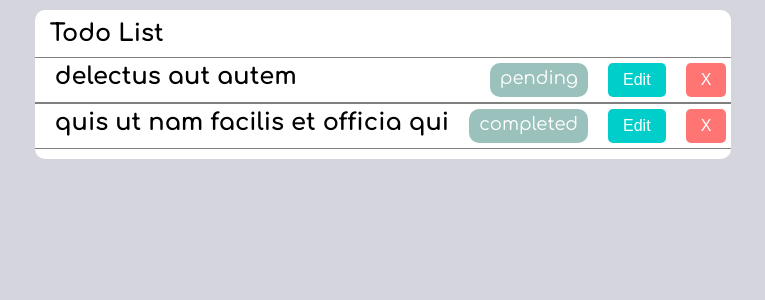
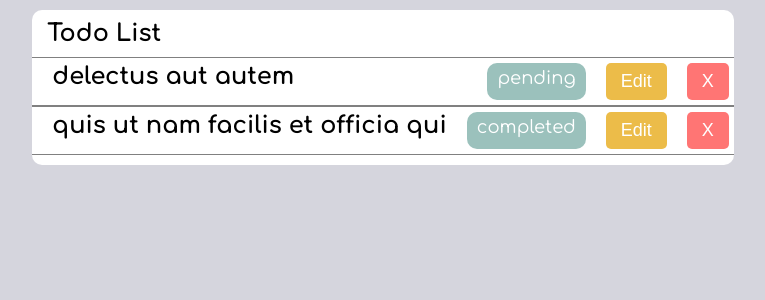
Before and after one commit to kiricle/space-spectum-test, a React app: page / in a window 1280 px wide. Shown: the top 300 px of the page, without its empty margins (257-1022 px from the left). Built offline with nearby package versions, Linux system fonts and the light colour scheme; the HTML template or start-up script is replaced by a standard one.

Commit message:
feat(ui): add secondary appearance on button

```diff
--- a/src/components/TodoList/TodoList.tsx
+++ b/src/components/TodoList/TodoList.tsx
@@ -29,7 +29,7 @@ const TodoList = () => {
                     >
                         <h3 className={styles.title}>{title}</h3>
                         <Badge>{completed ? 'completed' : 'pending'}</Badge>
-                        <Button appearance='primary'>Edit</Button>
+                        <Button appearance='secondary'>Edit</Button>
                         <Button appearance='danger'>X</Button>
                     </li>
                 ))}
--- a/src/ui/Button/Button.module.scss
+++ b/src/ui/Button/Button.module.scss
@@ -2,15 +2,14 @@
     padding: 8px 15px;
     border: none;
     border-radius: 5px;
-    font-size: 16px;
+    font-size: 18px;
     cursor: pointer;
     transition: .3s background-color;
+    color: white;
 }
 
 .primary {
     background-color: #00CECB;
-    color: white;
-
 
     &:hover {
         background-color: #03aaa7;
@@ -19,9 +18,16 @@
 
 .danger {
     background-color: #FF7574;
-    color:white;
 
     &:hover {
         background-color: #fb4a4a;
     }
 }
+
+.secondary {
+    background-color: #ECBC49;
+
+    &:hover {
+        background-color: #cb9d33;
+    }
+}
```
